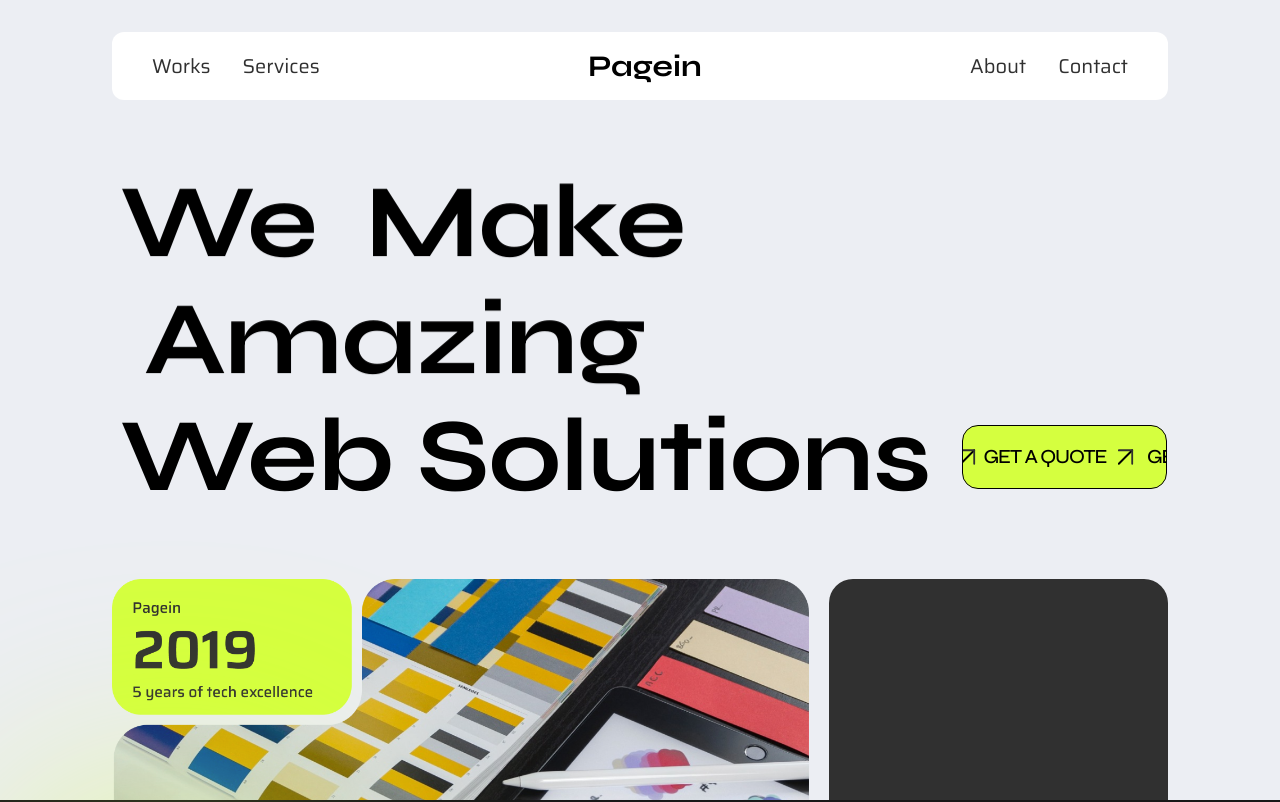
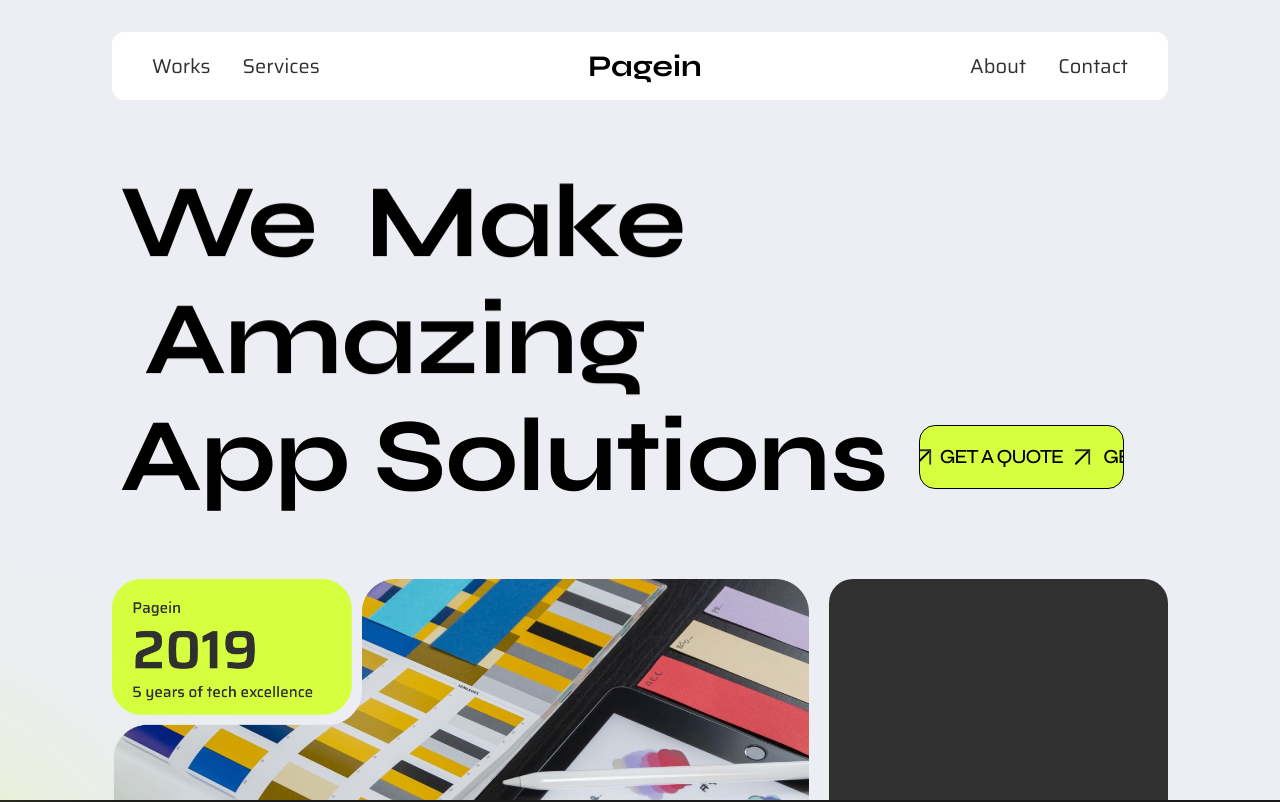
Before and after one commit to hananAzeez/pagein, a Next.js app: page / in a window 1280 px wide. Shown: the top 802 px of the page. Built offline with nearby package versions, Linux system fonts and the light colour scheme.

Commit message:
hero text typewriter animation

```diff
--- a/containers/home/hero.jsx
+++ b/containers/home/hero.jsx
@@ -41,6 +41,18 @@ const Hero = () => {
       1.2
     );
 
+    const highlightText = document.querySelector(".highlight");
+    const textLoad = () => {
+      setTimeout(() => {
+        highlightText.textContent = "Web";
+      }, 0);
+      setTimeout(() => {
+        highlightText.textContent = "App";
+      }, 4000);
+    };
+    textLoad();
+    setInterval(textLoad, 8000);
+
     return () => {};
   }, []);
   return (
@@ -77,8 +89,13 @@ const Hero = () => {
           </h1>
           <h1 className="h_title relative flex w-full flex-col items-center  lg:flex-row hero-title ">
             <span className="-mb-1.5 -mt-6 inline-block overflow-hidden align-bottom">
+              <span className="inline-block  translate-y-full pb-1.5 pt-6 will-change-transform highlight">
+                Web
+              </span>
+            </span>
+            <span className="-mb-1.5 -mt-6 inline-block overflow-hidden align-bottom">
               <span className="inline-block  translate-y-full pb-1.5 pt-6 will-change-transform">
-                Web Solutions
+                &nbsp;Solutions
               </span>
             </span>
             <div
--- a/containers/index.jsx
+++ b/containers/index.jsx
@@ -3,10 +3,10 @@ import Services from "./services/index";
 
 const HomeContainer = () => {
   return (
-    <>
+    <div className="overflow-x-hidden">
       <Hero />
       <Services />
-    </>
+    </div>
   );
 };
 
--- a/containers/services/index.jsx
+++ b/containers/services/index.jsx
@@ -15,16 +15,26 @@ const Services = () => {
     const circ1 = document.querySelector(".circ1");
     const circ2 = document.querySelector(".circ2");
 
-    gsap.to(".circ1", {
+    gsap.to(circ1, {
       x: 300,
       duration: 1.5,
-      scrollTrigger: ".circ1",
+      scrollTrigger: {
+        trigger: ".circ1",
+        start: "top 80%",
+        end: "bottom 20%",
+        scrub: true,
+      },
     });
 
-    gsap.to(".circ2", {
+    gsap.to(circ2, {
       x: -300,
       duration: 1.5,
-      scrollTrigger: ".circ2",
+      scrollTrigger: {
+        trigger: ".circ2",
+        start: "top 80%",
+        end: "bottom 20%",
+        scrub: true,
+      },
     });
 
     // TITLE ANIMATION
@@ -90,7 +100,7 @@ const Services = () => {
           </h1>
           <h1 className="s_title relative w-full text-title-64 text-center">
             <span className="-mb-1.5 -mt-6 inline-block overflow-hidden align-bottom">
-              <span className="inline-block  translate-y-full pb-1.5 pt-6 will-change-transform">
+              <span className="inline-block  translate-y-full pb-1.5 pt-6 will-change-transform text-primary">
                 Web&nbsp;
               </span>
             </span>
--- a/styles/globals.css
+++ b/styles/globals.css
@@ -97,3 +97,25 @@ body {
   line-height: normal;
   letter-spacing: -0.54px;
 }
+
+/* TYPEWRITER ANIMATION HERO */
+.highlight:before {
+  content: "";
+  position: absolute;
+  top: 0;
+  left: 0;
+  height: 100%;
+  width: 100%;
+  background-color: #eceef3;
+  border-left: 3px solid #d5ff3f;
+  animation: animate 4s steps(12) infinite;
+}
+@keyframes animate {
+  40%,
+  60% {
+    left: calc(100% + 4px);
+  }
+  100% {
+    left: 0%;
+  }
+}
```
